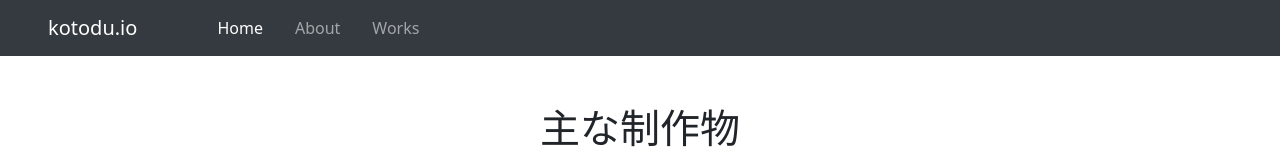
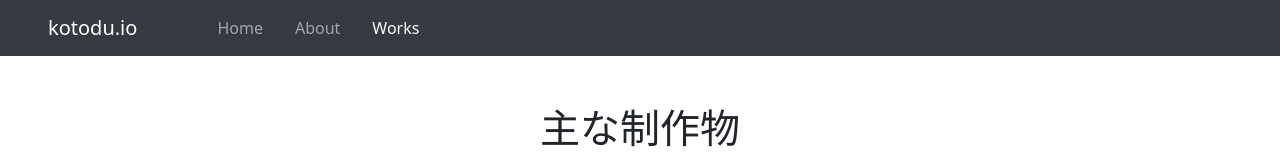
Before and after one commit to kotodu/kotodu.github.io, a Vue app: page /works in a window 1280 px wide. Shown: the top 160 px of the page. Built offline with nearby package versions, Linux system fonts and the light colour scheme.

Commit message:
ルーティングの調整と #17 の解消

```diff
--- a/src/components/Navbar.vue
+++ b/src/components/Navbar.vue
@@ -18,23 +18,49 @@
             <li class="nav-item mx-2">
                 <a
                 class="nav-link active"
-                aria-current="page"
                 href="/"
+                v-if="$route.path==='/'"
+                >
+                    <span class="d-lg-none font-weight-bold"> > </span>
+                    <span v-text="linksText.link1"/>
+                </a>
+                <a
+                class="nav-link"
+                href="/"
+                v-else
                 >
                     <span class="d-lg-none font-weight-bold"> > </span>
                     <span v-text="linksText.link1"/>
                 </a>
             </li>
             <li class="nav-item mx-2">
+                <a class="nav-link active"
+                href="/about"
+                v-if="$route.path==='/about'"
+                >
+                    <span class="d-lg-none font-weight-bold"> > </span>
+                    <span v-text="linksText.link2"/>
+                </a>
                 <a class="nav-link"
-                href="/about">
+                href="/about"
+                v-else
+                >
                     <span class="d-lg-none font-weight-bold"> > </span>
                     <span v-text="linksText.link2"/>
                 </a>
             </li>
             <li class="nav-item mx-2">
+                <a class="nav-link active"
+                href="/works"
+                v-if="$route.path==='/works'"
+                >
+                    <span class="d-lg-none font-weight-bold"> > </span>
+                    <span v-text="linksText.link3"/>
+                </a>
                 <a class="nav-link"
-                href="/works">
+                href="/works"
+                v-else
+                >
                     <span class="d-lg-none font-weight-bold"> > </span>
                     <span v-text="linksText.link3"/>
                 </a>
--- a/src/router/index.ts
+++ b/src/router/index.ts
@@ -6,11 +6,6 @@ import Works from '../views/Works.vue'
 Vue.use(VueRouter)
 
 const routes: Array<RouteConfig> = [
-  {
-    path: '/',
-    name: 'Home',
-    component: Home
-  },
     {
         path: '/about',
         name: 'About',
@@ -23,7 +18,12 @@ const routes: Array<RouteConfig> = [
         path: '/works',
         name: 'Works',
         component: Works
-  }
+    },
+    {
+        path: '/',
+        name: 'Home',
+        component: Home
+    },
 ]
 
 const router = new VueRouter({
```
Lines whose indentation alone changed are shown as unchanged.
